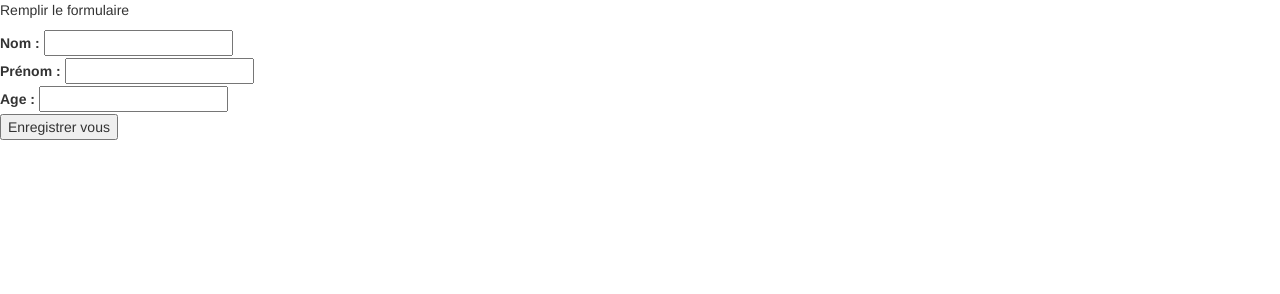
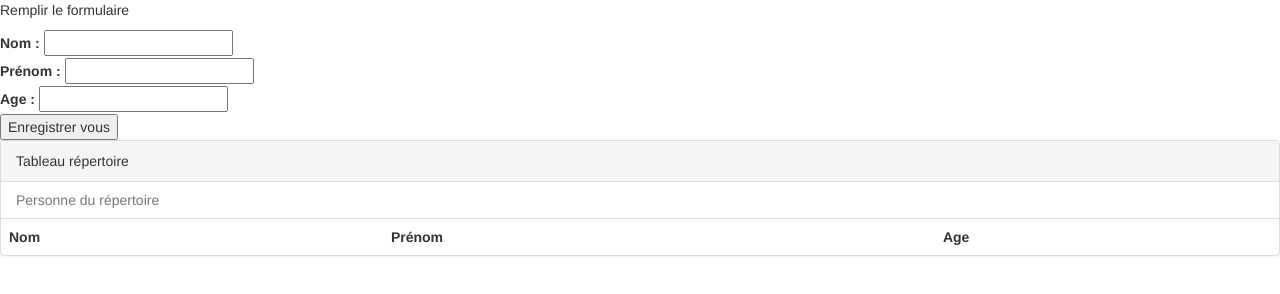
Before and after one commit to dinno1986/R-pertoire, a plain HTML site: page index.html in a window 1280 px wide. Drawn offline with nearby package versions, Linux system fonts and the light colour scheme.

Commit message:
le formulaire rempli le tableau

```diff
--- a/app.js
+++ b/app.js
@@ -11,4 +11,11 @@ $("#enregistrer").click(function(){
 	var personne={"nom":tNom,"prénom":tPrenom,"age":tAge};
 	repertoire.push(personne);
 	console.log(repertoire);
+	$(".table").append($("<tr><td>"+tNom +"</td><td>"+tPrenom +"</td><td>"+tAge +"</td></tr>"));
 });
+
+//$("input").val(""); efface l'input de ces donnés
+
+
+//var nom= "juli"
+//var fr= "salut"+nom+"ça va"
--- a/index.html
+++ b/index.html
@@ -3,6 +3,7 @@
 <head>
 	<meta charset="utf-8">
     <link href="bootstrap/dist/css/bootstrap.min.css" rel="stylesheet">
+
 	<title>répertoire</title>
 </head>
 <body>
@@ -19,13 +20,31 @@
     </div>
     <div>
         <label for="age">Age :</label>
-        <input type="text" id="age" />
+        <input type="number" id="age" />
     </div>
 
         <button  id="enregistrer" type="button">Enregistrer vous</button>
 
 
 </form>
+
+<div class="panel panel-default">
+  <div class="panel-heading">Tableau répertoire</div>
+  <table class="table">
+
+<caption>Personne du répertoire</caption>
+    <tr>
+        <th>Nom</th>
+        <th>Prénom</th>
+        <th>Age</th>
+    </tr>
+
+
+
+
+
+  </table>
+</div>
 
 
 
```
